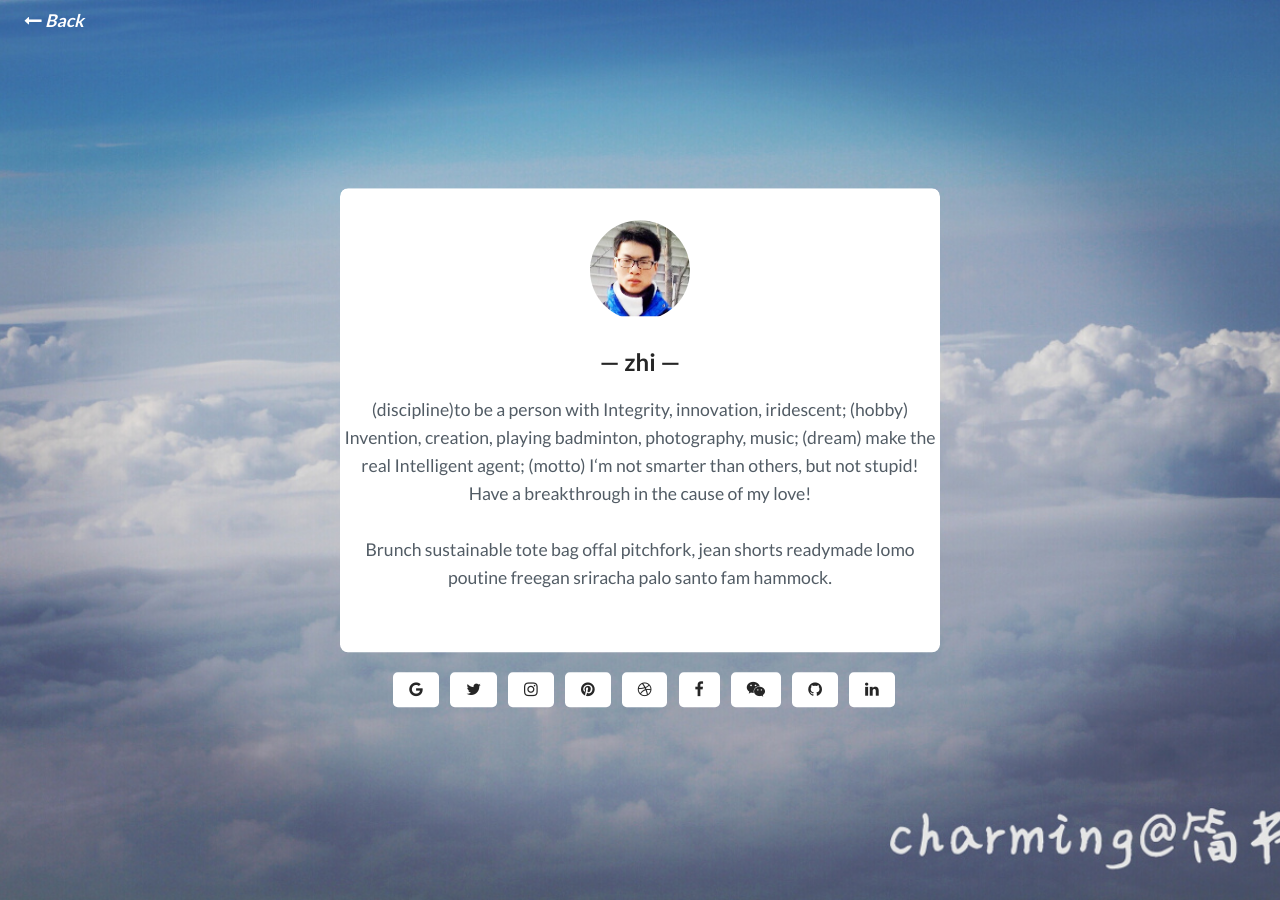
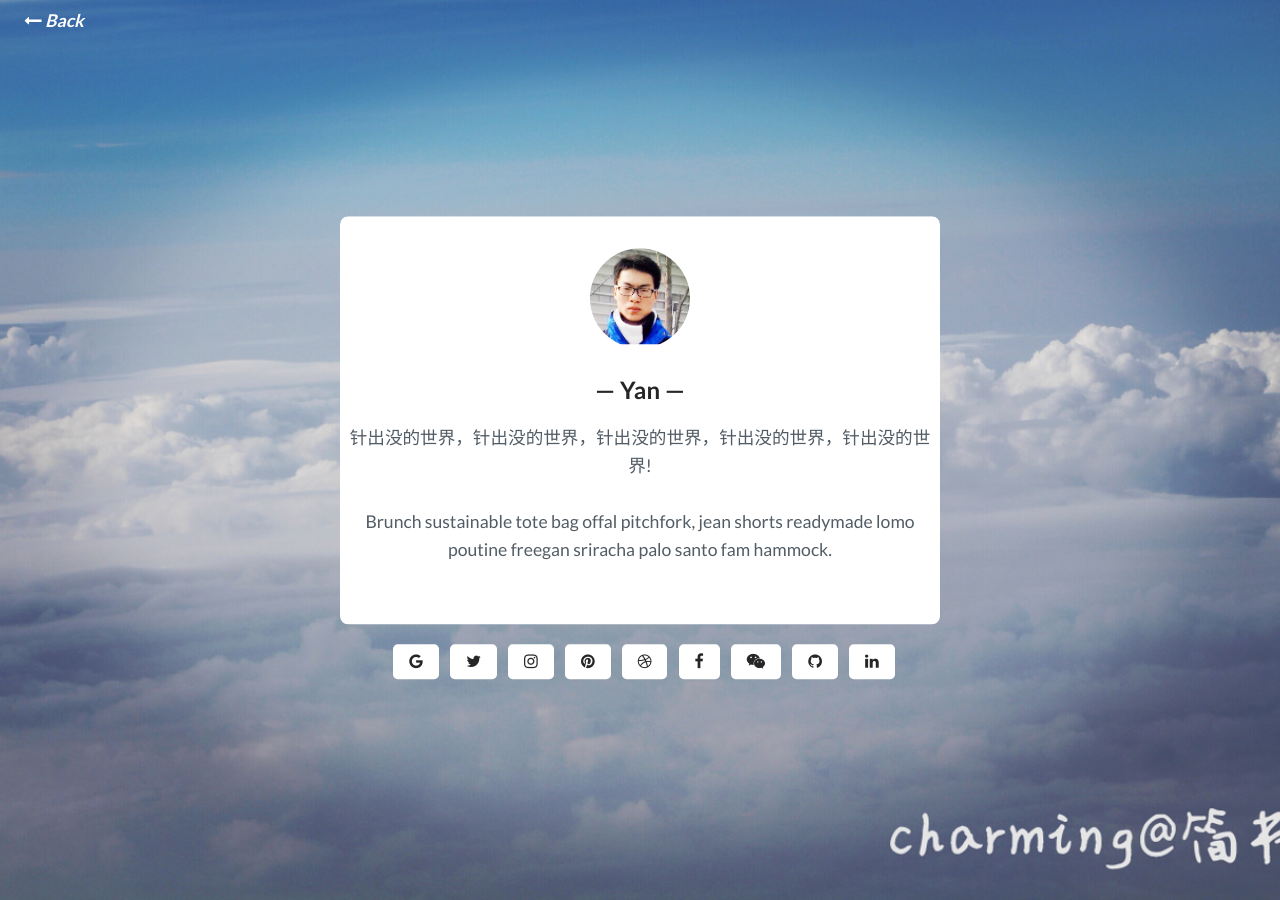
Before and after one commit to antsfamily/zhenchumo, a Jekyll site: the page built from _pages/about.html, in a window 1280 px wide. Built offline with Jekyll 4.4.1, drawn with Linux system fonts in a browser that asks for light colours.

Commit message:
update home

```diff
--- a/_config.yml
+++ b/_config.yml
@@ -1,22 +1,22 @@
 logo: # add logo name
-title: Love Together
+title: 针出没的世界
 description: > # this means to ignore newlines until "baseurl:"
   Write an awesome description for your new site here. You can edit this
   line in _config.yml. It will appear in your document head meta (for
   Google search results) and in your feed.xml site description.
 permalink: ':title/'
-baseurl: "/books" # the subpath of your site, e.g. /blog
-url: "http://iridescent.ink/" # the base hostname & protocol for your site, e.g. http://example.com
+baseurl: "/zhenchumo" # the subpath of your site, e.g. /blog
+url: "http://iridescent.ink/zhenchumo/" # the base hostname & protocol for your site, e.g. http://example.com
 
 # Banner settings
 video: mountains.mp4 # add banner video. Add your video file to the folder video
-banner-title: love together # add banner title
-banner-desc: 2017, we fall in love; 2018, we live together; 2019, we love forever! # add banner description
+banner-title: 针出没 # add banner title
+banner-desc: 针出没的世界 # add banner description
 
 # Author settings
 author-pic: face.jpg # your photo
-author-name: zhi # your name
-about-author: (discipline)to be a person with Integrity, innovation, iridescent; (hobby) Invention, creation, playing badminton, photography, music; (dream) make the real Intelligent agent; (motto) I‘m not smarter than others, but not stupid! Have a breakthrough in the cause of my love!  # about author
+author-name: Yan # your name
+about-author: 针出没的世界，针出没的世界，针出没的世界，针出没的世界，针出没的世界!  # about author
 email: zhiliu.mind@gmail.com # your email
 phone: 000000000 # your pnone number
 website: http://iridescent.ink/ # you website
@@ -27,8 +27,8 @@ website: http://iridescent.ink/ # you website
 # instagram_url: # add url link
 # pinterest_url: # add url link
 # dribbble_url:  # add url link
-github_url: https://github.com/antsfamily # add url link
-linkedin_url: https://www.linkedin.com/in/zhiliuln/ # add url link
+# github_url: https://github.com/antsfamily # add url link
+# linkedin_url: https://www.linkedin.com/in/zhiliuln/ # add url link
 # linkedin_url:  # add url link
 weixin_url:  # add url link
 
```
